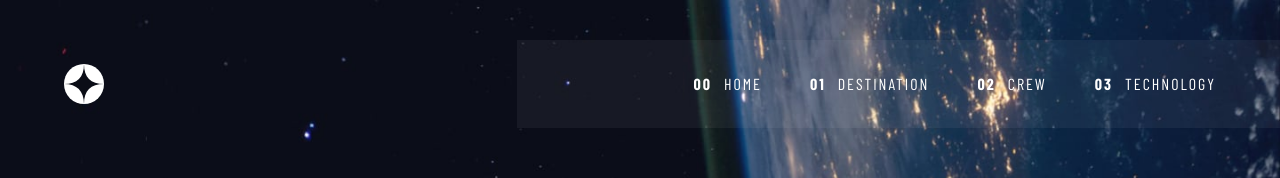
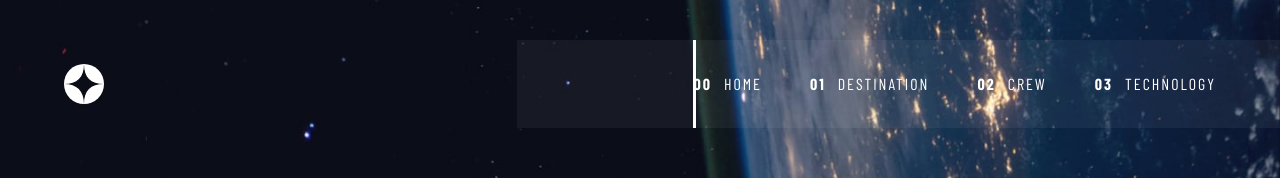
Before and after one commit to irontrooper7/space-tourism-multi-page-website, a Next.js app: page / in a window 1280 px wide. Shown: the top 178 px of the page. Built offline with nearby package versions, Linux system fonts and the light colour scheme; a web font is replaced by a local one.

Commit message:
[add] header route link

```diff
--- a/components/Header.jsx
+++ b/components/Header.jsx
@@ -1,6 +1,8 @@
 import React, {useState, useEffect} from 'react'
+import { useRouter } from "next/router";
 
 export default function Header() {
+	const route = useRouter()
 	const [menuStatus, setMenuStatus] = useState(false);
 	useEffect(() => {
 		window.addEventListener('scroll', function() {
@@ -25,10 +27,10 @@ export default function Header() {
 				</div>
 				<div id="navbarBasicExample" className={`navbar-menu ${menuStatus ? 'is-active' : ''}`}>
 					<div className="navbar-end">
-						<a className="navbar-item"><b>00</b>Home</a>
-						<a className="navbar-item"><b>01</b>destination</a>
-						<a className="navbar-item"><b>02</b>crew</a>
-						<a className="navbar-item"><b>03</b>technology</a>
+						<a className={`navbar-item ${ route.asPath === '/' ? 'is-active' : '' }`} href="/"><b>00</b>Home</a>
+						<a className={`navbar-item ${ route.asPath === '/destination' ? 'is-active' : '' }`} href="/destination"><b>01</b>destination</a>
+						<a className={`navbar-item ${ route.asPath === '/crew' ? 'is-active' : '' }`} href="/crew"><b>02</b>crew</a>
+						<a className={`navbar-item ${ route.asPath === '/technology' ? 'is-active' : '' }`} href="/technology"><b>03</b>technology</a>
 					</div>
 				</div>
 			</nav>
--- a/src/styles/layout/header.sass
+++ b/src/styles/layout/header.sass
@@ -114,10 +114,12 @@ header
 						background: none
 						&::before
 							opacity: 100%
+							height: 3px
 					&:hover
 						background: none
 						&::before
 							opacity: 50%
+							height: 3px
 					b
 						margin: 0
 
```
